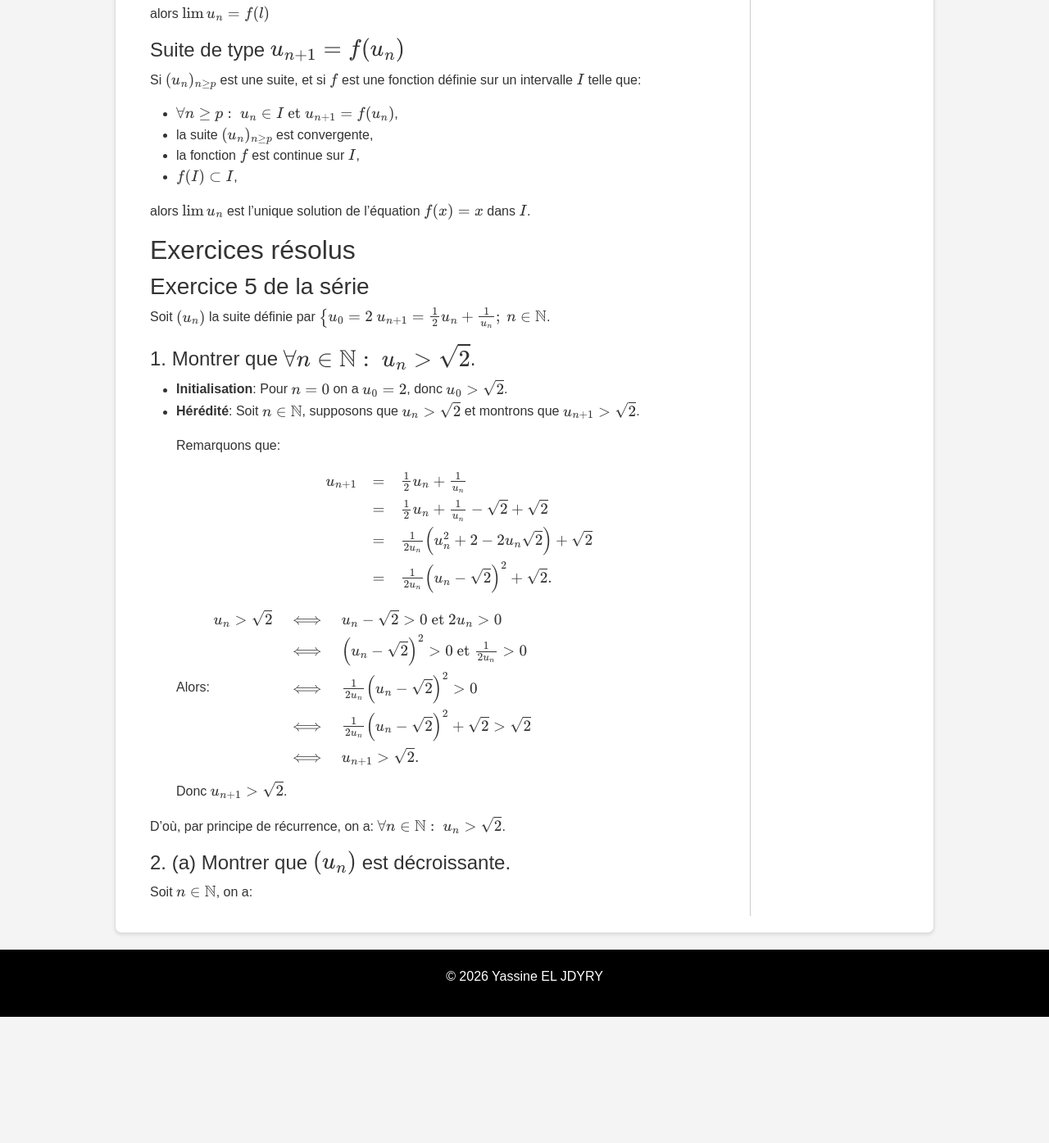
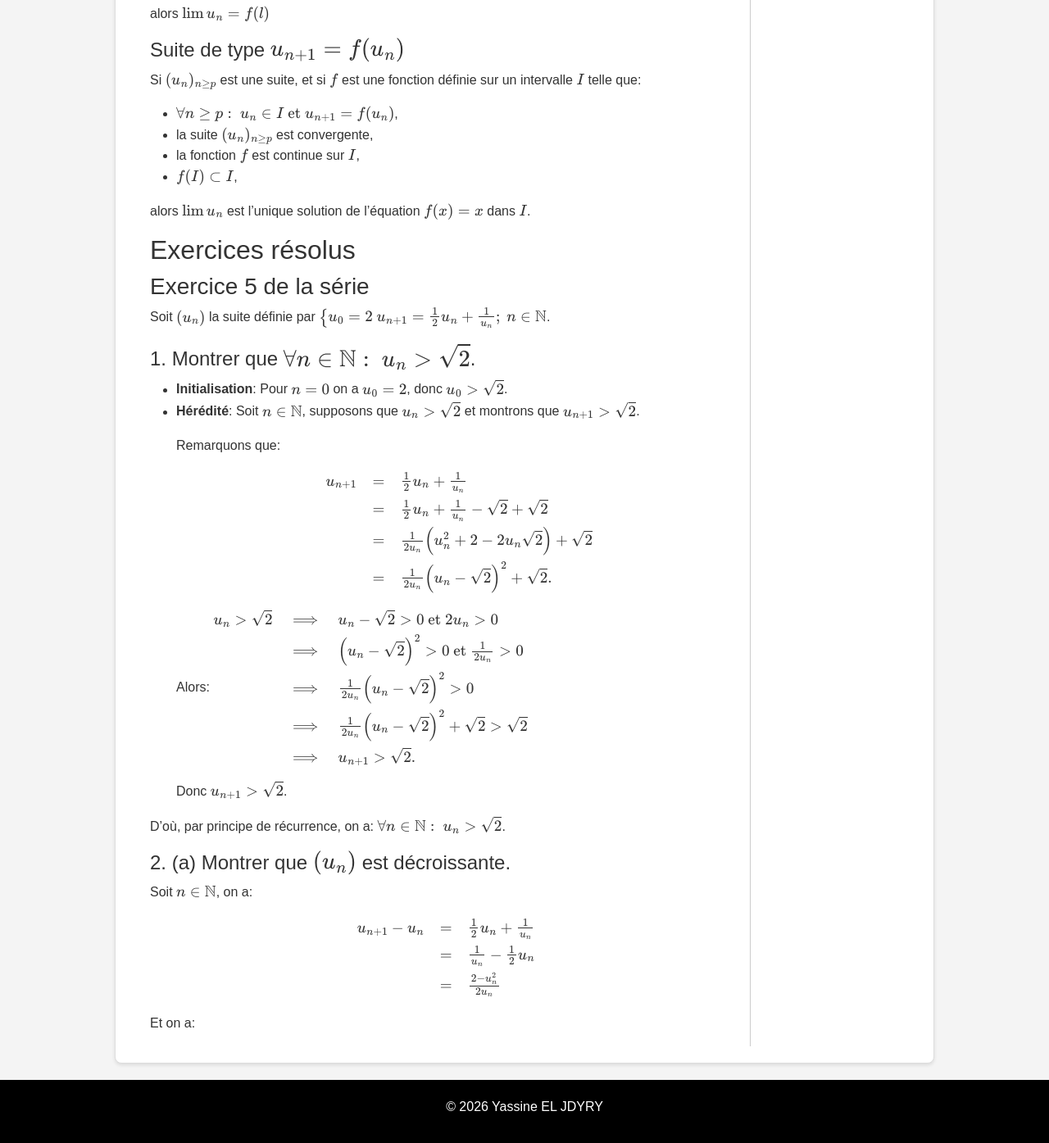
Before and after one commit to learninmath/learninmath.github.io, a Jekyll site: the page built from _2bpc/chapitre4.md, in a window 1280 px wide and 1400 px high, scrolled down 2757 px. Shown: the top 1395 px of the window at 82% size. Built offline with Jekyll 4.4.1, drawn with Linux system fonts in a browser that asks for light colours; before the commit the page ends 3998 px from its top, so only the background shows below that.

```diff
--- a/_2bpc/chapitre4.md
+++ b/_2bpc/chapitre4.md
@@ -130,7 +130,11 @@ alors $\lim u_n$ est l'unique solution de l'équation $f(x)=x$ dans $I$.
 ### Exercice 5 de la série
 
 Soit $(u_n)$ la suite définie par
-$\left\lbrace\begin{array}{l} u_0=2 \\ u_{n+1}=\frac12u_n+\frac1{u_n};\ n\in\mathbb{N} \end{array}\right.$.
+$\left\lbrace
+\begin{array}{l}
+u_0=2 \\\\
+u_{n+1}=\frac12u_n+\frac1{u_n};\ n\in\mathbb{N}
+\end{array}\right.$.
 
 #### 1. Montrer que $\forall n\in\mathbb{N}:\ u_n>\sqrt{2}$.
 
@@ -151,11 +155,11 @@ $\left\lbrace\begin{array}{l} u_0=2 \\ u_{n+1}=\frac12u_n+\frac1{u_n};\ n\in\mat
   Alors:
   $$
   \begin{array}{rcl}
-  u_n > \sqrt{2} & \iff & u_n - \sqrt{2} > 0 \text{ et } 2u_n > 0\\
-                 & \iff & \left(u_n - \sqrt{2}\right)^2 > 0 \text{ et } \frac1{2u_n} > 0 \\
-                 & \iff & \frac1{2u_n}\left(u_n - \sqrt{2}\right)^2 > 0 \\
-                 & \iff & \frac1{2u_n}\left(u_n - \sqrt{2}\right)^2 + \sqrt{2} > \sqrt{2} \\
-                 & \iff & u_{n+1} > \sqrt{2}. \\
+  u_n > \sqrt{2} & \implies & u_n - \sqrt{2} > 0 \text{ et } 2u_n > 0\\
+                 & \implies & \left(u_n - \sqrt{2}\right)^2 > 0 \text{ et } \frac1{2u_n} > 0 \\
+                 & \implies & \frac1{2u_n}\left(u_n - \sqrt{2}\right)^2 > 0 \\
+                 & \implies & \frac1{2u_n}\left(u_n - \sqrt{2}\right)^2 + \sqrt{2} > \sqrt{2} \\
+                 & \implies & u_{n+1} > \sqrt{2}. \\
   \end{array}
   $$
 
@@ -166,3 +170,13 @@ D'où, par principe de récurrence, on a: $\forall n\in\mathbb{N}:\ u_n>\sqrt{2}
 #### 2. (a) Montrer que $(u_n)$ est décroissante.
 
 Soit $n\in\mathbb{N}$, on a:
+
+$$
+\begin{array}{rcl}
+u_{n+1} - u_n & = & \frac12 u_n + \frac1{u_n} \\
+              & = & \frac1{u_n} - \frac12 u_n \\
+              & = & \frac{2-u_n^2}{2u_n}
+\end{array}
+$$
+
+Et on a:
```
